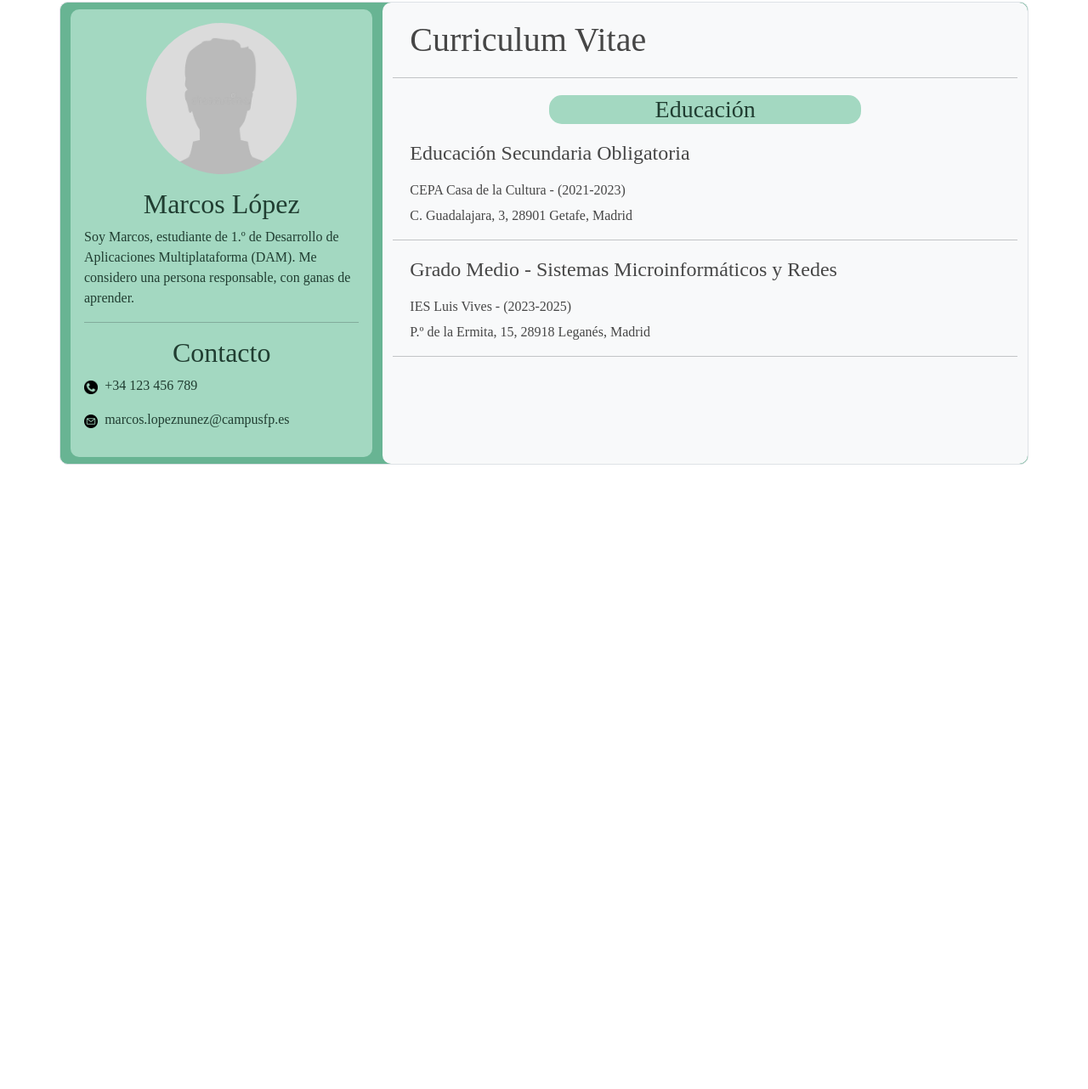
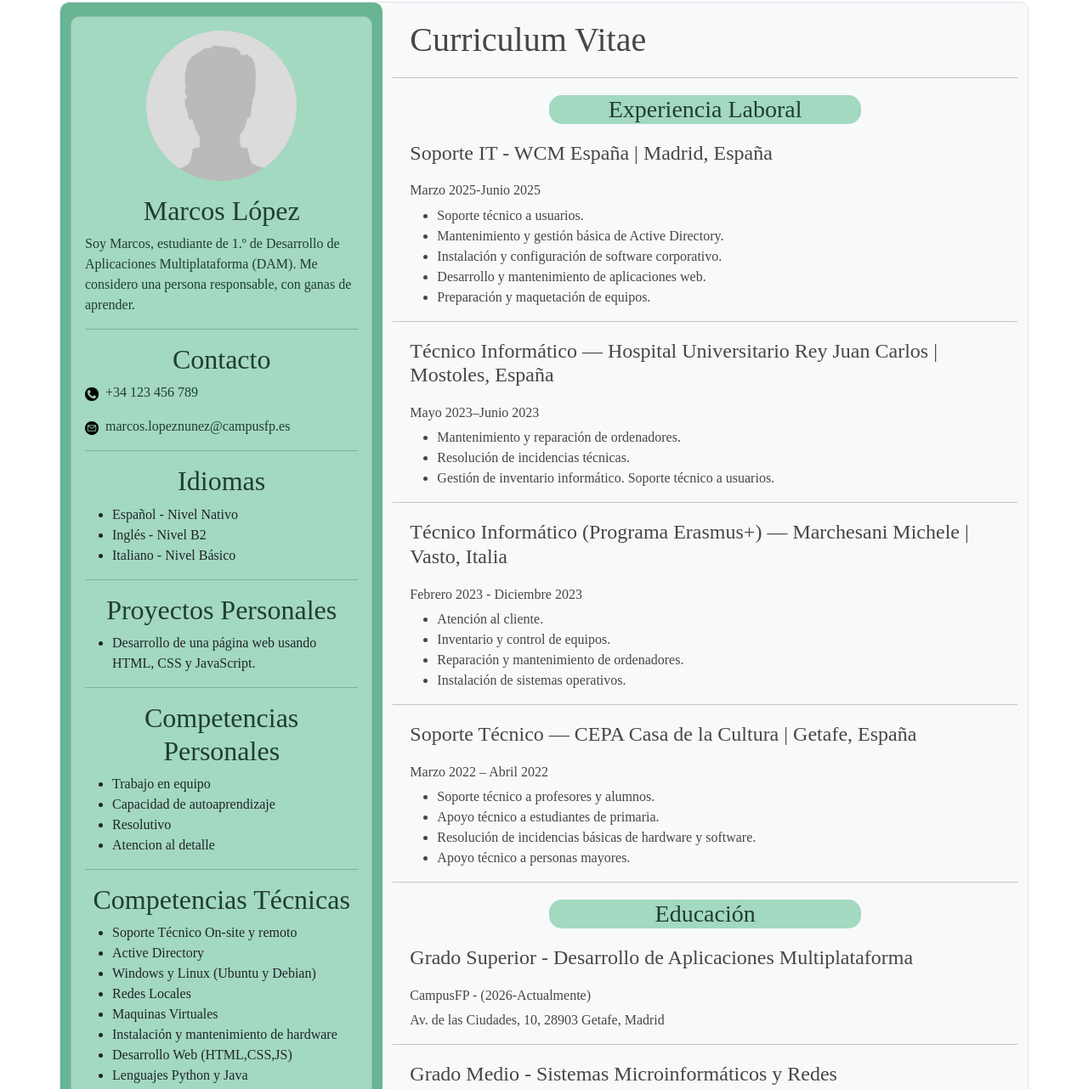
Before and after one commit to MarcosLNFP/Lenguaje-de-marcas, a plain HTML site: page cv/cv.html in a window 1280 px wide. Shown: the part 46-1328 px from the top of the page at 85% size. Before the commit the page ends 800 px from the top, so only its background shows below. Drawn offline with nearby package versions, Linux system fonts and the light colour scheme; a web font is replaced by a local one.

Commit message:
Pagina terminada

```diff
--- a/cv/cv.html
+++ b/cv/cv.html
@@ -12,10 +12,10 @@
     <title>Curriculum Vitae 😱</title>
 </head>
 <body>
-    <main class="container my-5 border columna-izq overflow-hidden font">
+    <main class="container my-5 border round-border overflow-hidden font">
         <div class="row">
-            <div class="col-lg-4 col-sm-12 columna-izq">
-                <div class="card my-2 tarjeta">
+            <div class="col-lg-4 col-sm-12 columna-izq d-flex"> <!-- Columna Izq -->
+                <div class="card tarjeta flex-fill my-3">
                     <img src="img/photo.jpg" alt="" class="card-img-top rounded-circle w-50 mx-auto mt-3">
                     <div class="card-body">
                         <h2 class="card-title text-center">Marcos López</h2>
@@ -26,24 +26,101 @@
                             <p class="contacto"><img src="img/phone.png" alt="" width="5%" class="me-2">+34 123 456 789</p>
                             <p class="contacto"><img src="img/email.png" alt="" width="5%" class="me-2">marcos.lopeznunez@campusfp.es</p>
                         </div>
+                        <hr color="rgb(90, 90, 90)">
+                        <h2 class="card-title text-center">Idiomas</h2>
+                        <ul>
+                            <li>Español - Nivel Nativo</li>
+                            <li>Inglés - Nivel B2</li>
+                            <li>Italiano - Nivel Básico</li>
+                        </ul>
+                        <hr color="rgb(90, 90, 90)">
+                        <h2 class="card-title text-center">Proyectos Personales</h2>
+                        <ul>
+                            <li>Desarrollo de una página web usando HTML, CSS y JavaScript.</li>
+                        </ul>
+                        <hr color="rgb(90, 90, 90)">
+                        <h2 class="card-title text-center">Competencias Personales</h2>
+                        <ul>
+                            <li>Trabajo en equipo</li>
+                            <li>Capacidad de autoaprendizaje</li>
+                            <li>Resolutivo</li>
+                            <li>Atencion al detalle</li>
+                        </ul>
+                        <hr color="rgb(90, 90, 90)">
+                        <h2 class="card-title text-center">Competencias Técnicas</h2>
+                            <ul>
+                                <li>Soporte Técnico On-site y remoto</li>
+                                <li>Active Directory</li>
+                                <li>Windows y Linux (Ubuntu y Debian)</li>
+                                <li>Redes Locales</li>
+                                <li>Maquinas Virtuales</li>
+                                <li>Instalación y mantenimiento de hardware</li>
+                                <li>Desarrollo Web (HTML,CSS,JS)</li>
+                                <li>Lenguajes Python y Java</li>
+                            </ul>
                     </div>
                 </div>
             </div>
-            <div class="col-lg-8 col-sm-12 bg-light columna-der">
+
+            <div class="col-lg-8 col-sm-12 bg-light columna-der"> <!-- Columna Derecha -->
                 <h1>Curriculum Vitae</h1>
+                <hr color="rgb(90, 90, 90)">
+                    <div class="encabezado mx-auto text-center">
+                    <h3>Experiencia Laboral</h3>
+                    </div>
+                <div>
+                    <h4>Soporte IT - WCM España | Madrid, España</h4>
+                    <h6>Marzo 2025-Junio 2025</h6>
+                    <ul class="texto-cv">
+                        <li>Soporte técnico a usuarios.</li>
+                        <li>Mantenimiento y gestión básica de Active Directory.</li>
+                        <li>Instalación y configuración de software corporativo.</li>
+                        <li>Desarrollo y mantenimiento de aplicaciones web.</li>
+                        <li>Preparación y maquetación de equipos.</li>
+                    </ul>
+                    <hr color="rgb(90, 90, 90)">
+                    <h4>Técnico Informático — Hospital Universitario Rey Juan Carlos | Mostoles, España</h4>
+                    <h6>Mayo 2023–Junio 2023</h6>
+                    <ul class="texto-cv">
+                        <li>Mantenimiento y reparación de ordenadores.</li>
+                        <li>Resolución de incidencias técnicas.</li>
+                        <li>Gestión de inventario informático. Soporte técnico a usuarios.</li>
+                    </ul>
+                    <hr color="rgb(90, 90, 90)">
+                    <h4>Técnico Informático (Programa Erasmus+) — Marchesani Michele | Vasto, Italia</h4>
+                    <h6>Febrero 2023 - Diciembre 2023</h6>
+                    <ul class="texto-cv">
+                        <li>Atención al cliente.</li>
+                        <li>Inventario y control de equipos.</li>
+                        <li>Reparación y mantenimiento de ordenadores.</li>
+                        <li>Instalación de sistemas operativos.</li>
+                    </ul>
+                    <hr color="rgb(90, 90, 90)">
+                    <h4>Soporte Técnico — CEPA Casa de la Cultura | Getafe, España</h4>
+                    <h6>Marzo 2022 – Abril 2022</h6>
+                    <ul class="texto-cv">
+                        <li>Soporte técnico a profesores y alumnos.</li>
+                        <li>Apoyo técnico a estudiantes de primaria.</li>
+                        <li>Resolución de incidencias básicas de hardware y software.</li>
+                        <li>Apoyo técnico a personas mayores.</li>
+                    </ul>
                     <hr color="rgb(90, 90, 90)">
                     <div class="encabezado mx-auto text-center">
                         <h3>Educación</h3>
                     </div>
-            <h4>Educación Secundaria Obligatoria</h4>
-            <h6>CEPA Casa de la Cultura - (2021-2023)</h6>
-            <p class="texto-cv">C. Guadalajara, 3, 28901 Getafe, Madrid</p>
+                <h4>Grado Superior - Desarrollo de Aplicaciones Multiplataforma</h4>
+                <h6>CampusFP - (2026-Actualmente)</h6>
+                <p class="texto-cv">Av. de las Ciudades, 10, 28903 Getafe, Madrid</p>
                 <hr color="rgb(90, 90, 90)">
                 <h4>Grado Medio - Sistemas Microinformáticos y Redes</h4>
                 <h6>IES Luis Vives - (2023-2025)</h6>
                 <p class="texto-cv">P.º de la Ermita, 15, 28918 Leganés, Madrid</p>
                 <hr color="rgb(90, 90, 90)">
+                <h4>Educación Secundaria Obligatoria</h4>
+                <h6>CEPA Casa de la Cultura - (2021-2023)</h6>
+                <p class="texto-cv">C. Guadalajara, 3, 28901 Getafe, Madrid</p>
             </div>
+
         </div>
     </main>
 </body>
--- a/cv/style.css
+++ b/cv/style.css
@@ -1,13 +1,16 @@
 .tarjeta {
     width: 100%;
-    align-content: center;
     border-radius: 10px;
-    overflow: hidden;
-    border: 0;
     background-color: #a3d8c1;
 }
 
+.tarjeta .card-body {
+    min-width: 0;
+    overflow-wrap: anywhere;
+}
+
 .columna-izq{
+    min-width: 0;
     background-color: #68b493;
     border-radius: 10px;
 }
```
Lines whose indentation alone changed are shown as unchanged.
